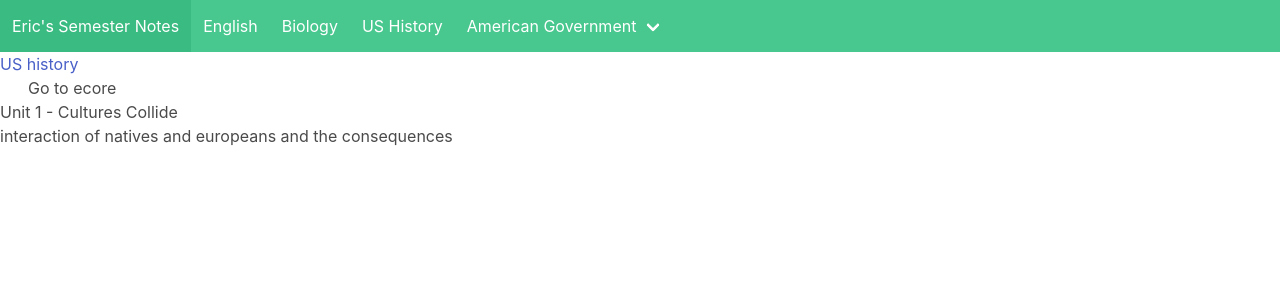
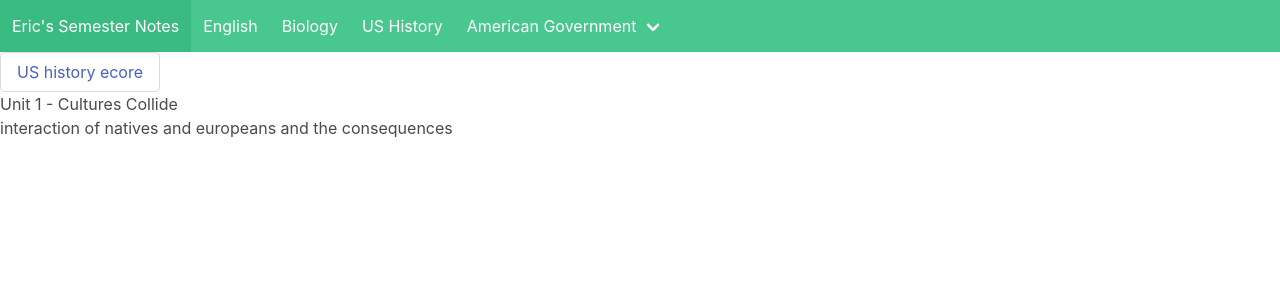
Before and after one commit to ericcnguyen04/semester-1, a React (Create React App) app: page /us-history in a window 1280 px wide. Shown: the top 300 px of the page. Built offline with nearby package versions, Linux system fonts and the light colour scheme.

Commit message:
gamer time

```diff
--- a/src/Components/US-history.jsx
+++ b/src/Components/US-history.jsx
@@ -7,15 +7,10 @@ export default function English () {
     return (
         <div>
             <Navbar/>
-            <h1>
-                <a href='https://go.view.usg.edu/d2l/home/2928804' target="_blank">US history</a>
-            </h1>
-            <span class="icon-text">
-                <span class="icon">
-                    <i class="fas fa-home"></i>
-                </span>
-                <span>Go to ecore</span>
-            </span>
+            <button class="button">
+            <a href='https://go.view.usg.edu/d2l/home/2928804' target="_blank">US history ecore</a>
+            </button>
+
             <div>
                 <h2>Unit 1 - Cultures Collide</h2>
                 <h3>interaction of natives and europeans and the consequences</h3>
```
